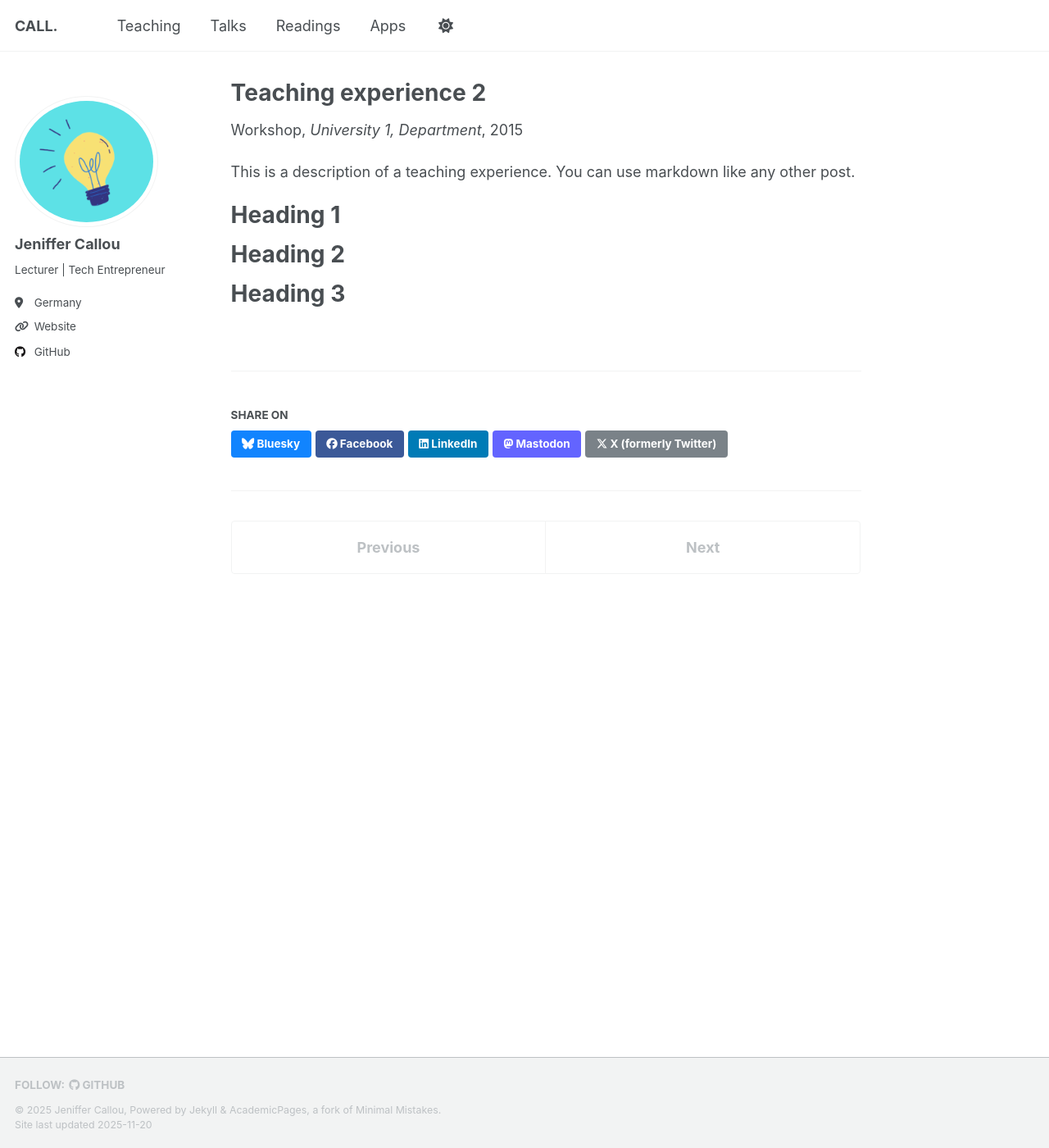
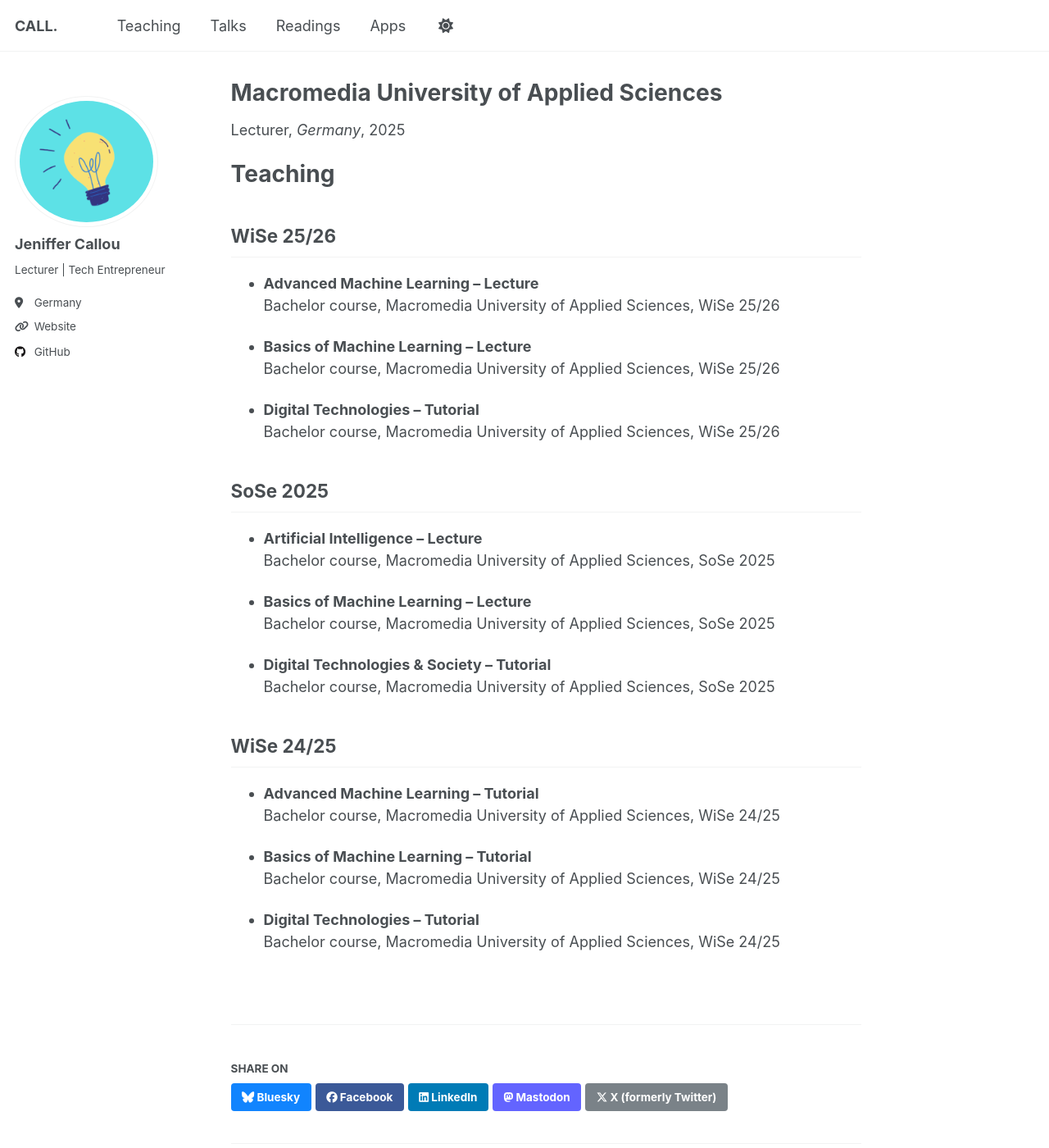
Before and after one commit to JenCall/jencall.github.io, a Jekyll site: the page built from _teaching/2015-spring-teaching-2.md, in a window 1280 px wide and 1400 px high. Shown: the whole window at 82% size. Built offline with Jekyll 4.4.1, drawn with Linux system fonts in a browser that asks for light colours; a script that is not in the unit is left out.

Commit message:
Update teaching experience details for Macromedia

```diff
--- a/_teaching/2015-spring-teaching-2.md
+++ b/_teaching/2015-spring-teaching-2.md
@@ -1,20 +1,47 @@
 ---
-title: "Teaching experience 2"
+title: "Macromedia University of Applied Sciences"
 collection: teaching
-type: "Workshop"
-permalink: /teaching/2015-spring-teaching-1
-venue: "University 1, Department"
-date: 2015-01-01
-location: "City, Country"
+type: "Lecturer"
+permalink: /teaching/macromedia
+venue: "Germany"
+date: 2025-10-01
+location: "Germany"
 ---
 
-This is a description of a teaching experience. You can use markdown like any other post.
 
-Heading 1
-======
+# Teaching
 
-Heading 2
-======
+## WiSe 25/26
 
-Heading 3
-======
+- **Advanced Machine Learning – Lecture**
+  Bachelor course, Macromedia University of Applied Sciences, WiSe 25/26
+
+- **Basics of Machine Learning – Lecture**
+  Bachelor course, Macromedia University of Applied Sciences, WiSe 25/26
+
+- **Digital Technologies – Tutorial**
+  Bachelor course, Macromedia University of Applied Sciences, WiSe 25/26
+
+
+## SoSe 2025
+
+- **Artificial Intelligence – Lecture**
+  Bachelor course, Macromedia University of Applied Sciences, SoSe 2025
+
+- **Basics of Machine Learning – Lecture**
+  Bachelor course, Macromedia University of Applied Sciences, SoSe 2025
+
+- **Digital Technologies & Society – Tutorial**
+  Bachelor course, Macromedia University of Applied Sciences, SoSe 2025
+
+
+## WiSe 24/25
+
+- **Advanced Machine Learning – Tutorial**
+  Bachelor course, Macromedia University of Applied Sciences, WiSe 24/25
+
+- **Basics of Machine Learning – Tutorial**
+  Bachelor course, Macromedia University of Applied Sciences, WiSe 24/25
+
+- **Digital Technologies – Tutorial**
+  Bachelor course, Macromedia University of Applied Sciences, WiSe 24/25
```
